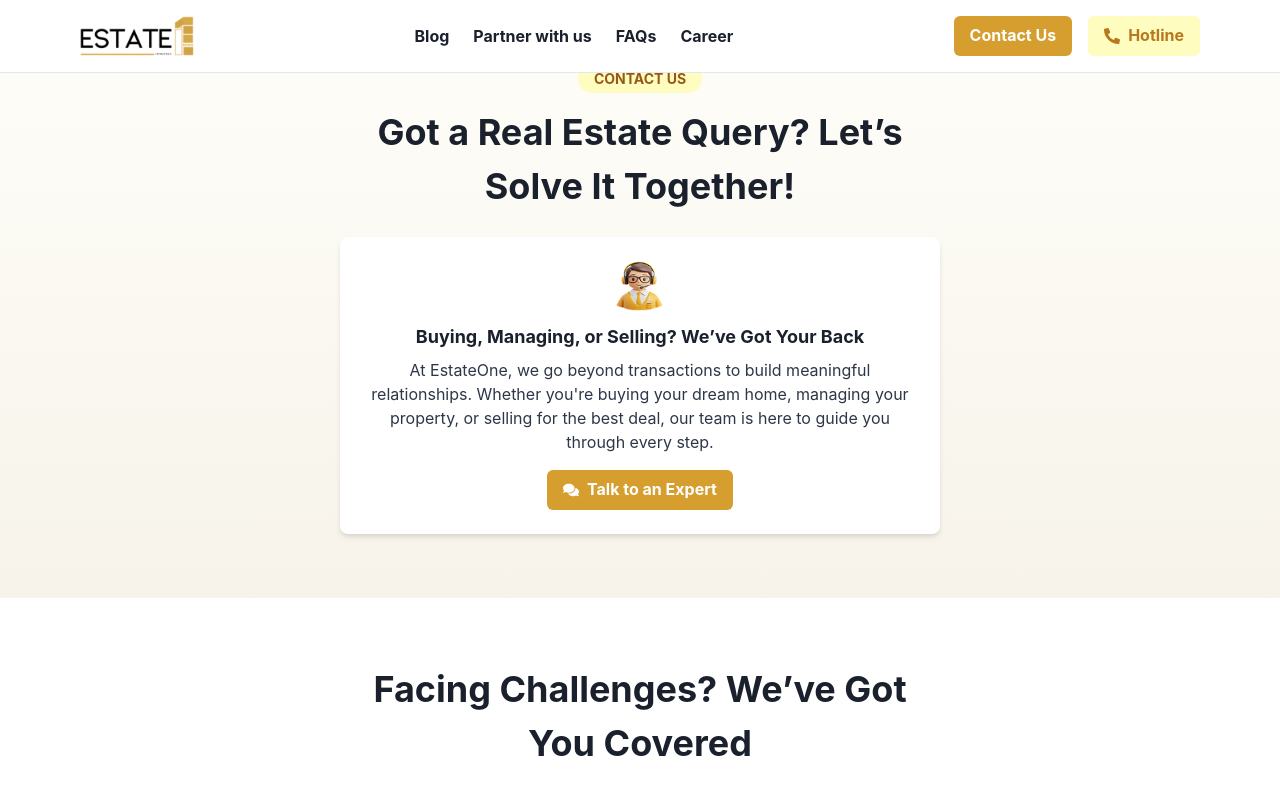
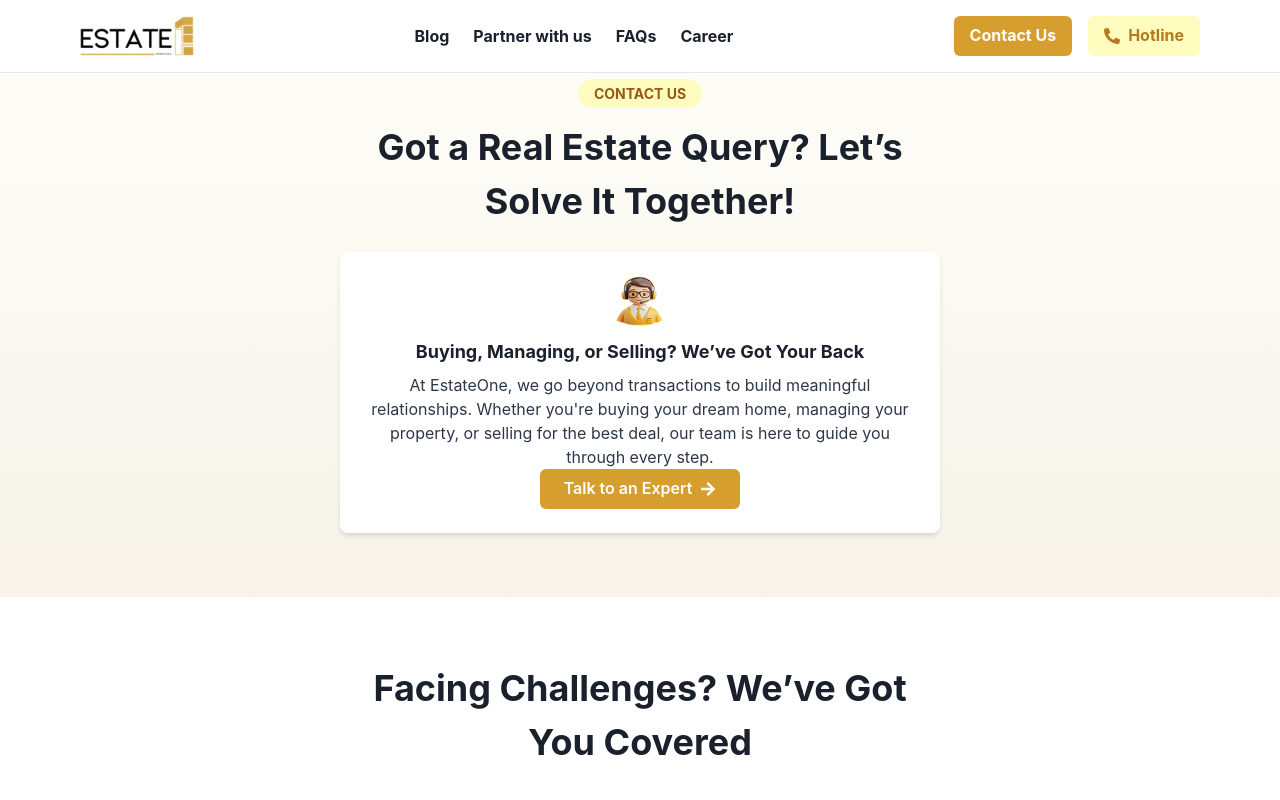
Before and after one commit to Ahsan-26/estate-frontend, a React (Create React App) app: page /contact in a window 1280 px wide. Shown: the top 800 px of the page. Built offline with nearby package versions, Linux system fonts and the light colour scheme.

Commit message:
refined code

```diff
--- a/src/components/Contact/ContactHero.js
+++ b/src/components/Contact/ContactHero.js
@@ -1,7 +1,8 @@
 import React from "react";
-import { Box, Text, Button, useDisclosure, Image } from "@chakra-ui/react";
+import { Box, Text, useDisclosure, Image } from "@chakra-ui/react";
 import { FaComments } from "react-icons/fa";
 import ContactModal from "./contactModal"; // ✅ Importing Modal Component
+import { PrimaryButton } from "../Buttons";
 
 const ContactHero = () => {
   const { isOpen, onOpen, onClose } = useDisclosure();
@@ -23,6 +24,7 @@ const ContactHero = () => {
         py={1}
         borderRadius="full"
         display="inline-block"
+        marginTop={15}
       >
         CONTACT US
       </Text>
@@ -51,17 +53,17 @@ const ContactHero = () => {
         </Text>
 
         {/* ✅ Opens Modal */}
-        <Button
+        <PrimaryButton
           bg="yellow.500"
           color="white"
           fontWeight="bold"
           leftIcon={<FaComments />}
           _hover={{ bg: "yellow.600" }}
           mt={4}
-          onClick={onOpen}
+          isPopover={true}
+          text={"Talk to an Expert"}
         >
-          Talk to an Expert
-        </Button>
+        </PrimaryButton>
       </Box>
 
       {/* ✅ Render the Modal Component */}
--- a/src/components/Partner/PartnerFinalSection.js
+++ b/src/components/Partner/PartnerFinalSection.js
@@ -3,7 +3,9 @@ import { Box, Text, VStack, HStack, Grid, Link, Image, Icon } from "@chakra-ui/r
 import { FaEnvelope, FaWhatsapp, FaCheck } from "react-icons/fa"; // ✅ WhatsApp & Email Icons Restored
 
 const PartnerFinalSection = () => {
+
   return (
+
     <Box as="section" py={{ base: 10, md: 16 }} px={{ base: 5, md: 8 }}>
       <Grid
         templateColumns={{ base: "1fr", md: "repeat(2, 1fr)" }}
@@ -69,8 +71,8 @@ const PartnerFinalSection = () => {
               </Link>
             </HStack>
             <HStack spacing={3}>
-              <Icon as={FaWhatsapp} color="green.500" boxSize="18px" /> {/* ✅ Restored WhatsApp Icon */}
-              <Link href="#" fontSize="sm" color="gray.700">WhatsApp Us</Link>
+              <Icon as={FaWhatsapp}  color="green.500" boxSize="18px" /> {/* ✅ Restored WhatsApp Icon */}
+              <Link href="https://wa.me/919548056061" fontSize="sm" color="gray.700">WhatsApp Us</Link>
             </HStack>
           </VStack>
         </VStack>
--- a/src/components/Popovers/HotlinePopover.js
+++ b/src/components/Popovers/HotlinePopover.js
@@ -17,7 +17,7 @@ import SchedulePopover from "./SchedulePopover"; // ✅ Import SchedulePopover
 
 export default function PropertyAdvicePopover({ isOpen, onClose }) {
   const [isScheduleOpen, setIsScheduleOpen] = useState(false); // ✅ State for Schedule Popover
-
+const whatsappUrl = "https://wa.me/919548056061";
   return (
     <>
       <Modal isOpen={isOpen} onClose={onClose} size={{ base: "full", md: "lg" }} isCentered>
@@ -47,6 +47,7 @@ export default function PropertyAdvicePopover({ isOpen, onClose }) {
           <ModalBody p={6}>
             <Flex direction={{ base: "column", md: "row" }} gap={4} w="100%" justify="center">
               <Box
+
                 p={4}
                 borderRadius="lg"
                 boxShadow="md"
@@ -75,6 +76,7 @@ export default function PropertyAdvicePopover({ isOpen, onClose }) {
 
               </Box>
               <Box
+
                 p={4}
                 borderRadius="lg"
                 boxShadow="md"
@@ -89,7 +91,7 @@ export default function PropertyAdvicePopover({ isOpen, onClose }) {
                 <Text fontSize="sm" color="gray.600" mb={3}>
                   If you'd much rather prefer texting at your own pace, just hit us up on WhatsApp.
                 </Text>
-                <Button bg="#25D366" color="white" _hover={{ bg: "#1EBE5D" }} w="full" leftIcon={<FaWhatsapp />}>
+                <Button bg="#25D366" onClick={() => window.location.href = whatsappUrl}color="white" _hover={{ bg: "#1EBE5D" }} w="full" leftIcon={<FaWhatsapp />}>
                   WhatsApp us
                 </Button>
               </Box>
--- a/src/components/Popovers/WhatsapPop.js
+++ b/src/components/Popovers/WhatsapPop.js
@@ -12,9 +12,11 @@ import {
 } from "@chakra-ui/react";
 import { motion } from "framer-motion";
 import SchedulePopover from "./SchedulePopover";
+import { FaWhatsapp } from "react-icons/fa";
 
 export default function WhatsAppPopover({ isOpen, onClose }) {
   const [isScheduleOpen, setIsScheduleOpen] = useState(false);
+  const whatsappUrl = "https://wa.me/919548056061";
 
   const handleBack = () => {
      // Close WhatsApp Popover
@@ -66,7 +68,7 @@ export default function WhatsAppPopover({ isOpen, onClose }) {
                 <Button onClick={handleExit} variant="outline" colorScheme="gray" px={4} flex={1} h="40px" fontSize="sm">
                   Exit
                 </Button>
-                <Button colorScheme="#25D366" px={4} flex={1} h="40px" fontSize="sm">
+                <Button colorScheme="#1EBE5D" bg="#25D366" leftIcon={<FaWhatsapp />} onClick={() => window.location.href = whatsappUrl} px={4} flex={1} h="40px" fontSize="sm">
                    WhatsApp us
                 </Button>
               </Flex>
```
